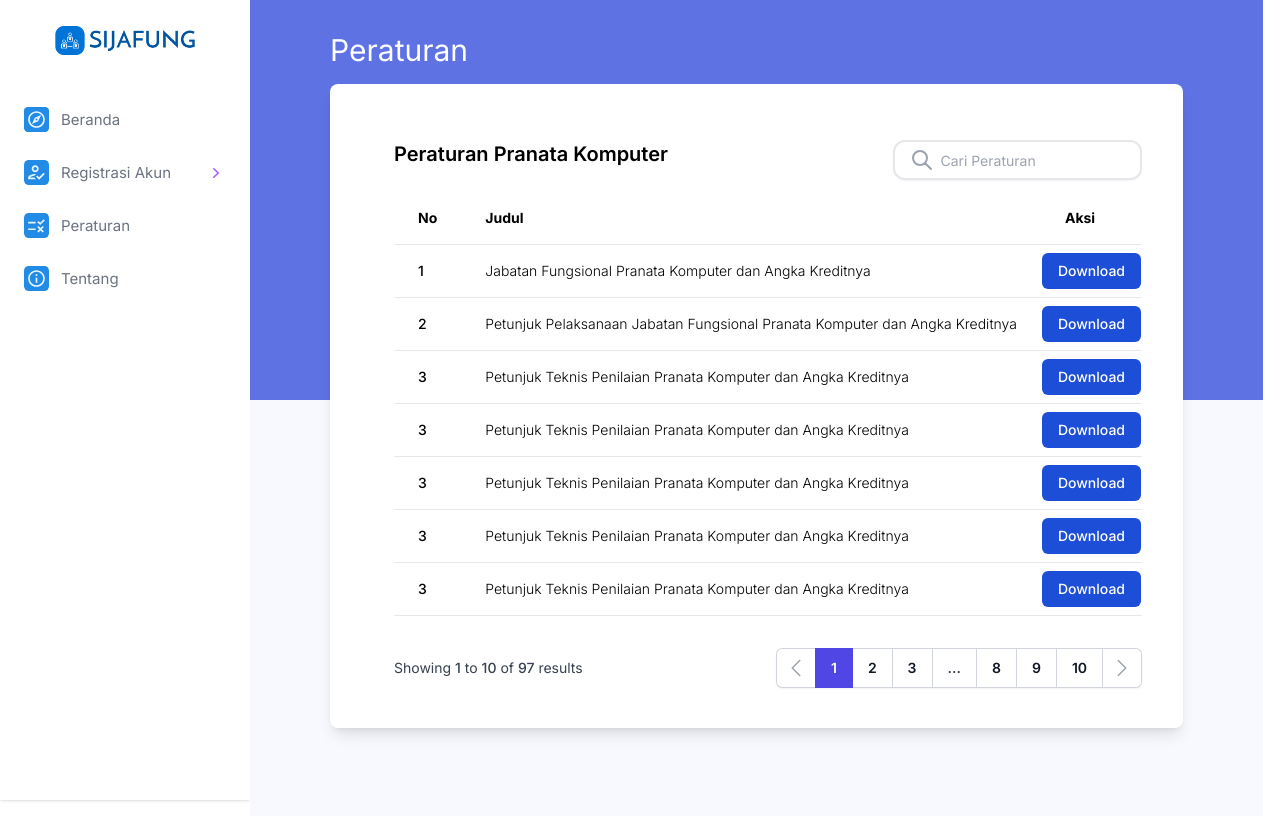
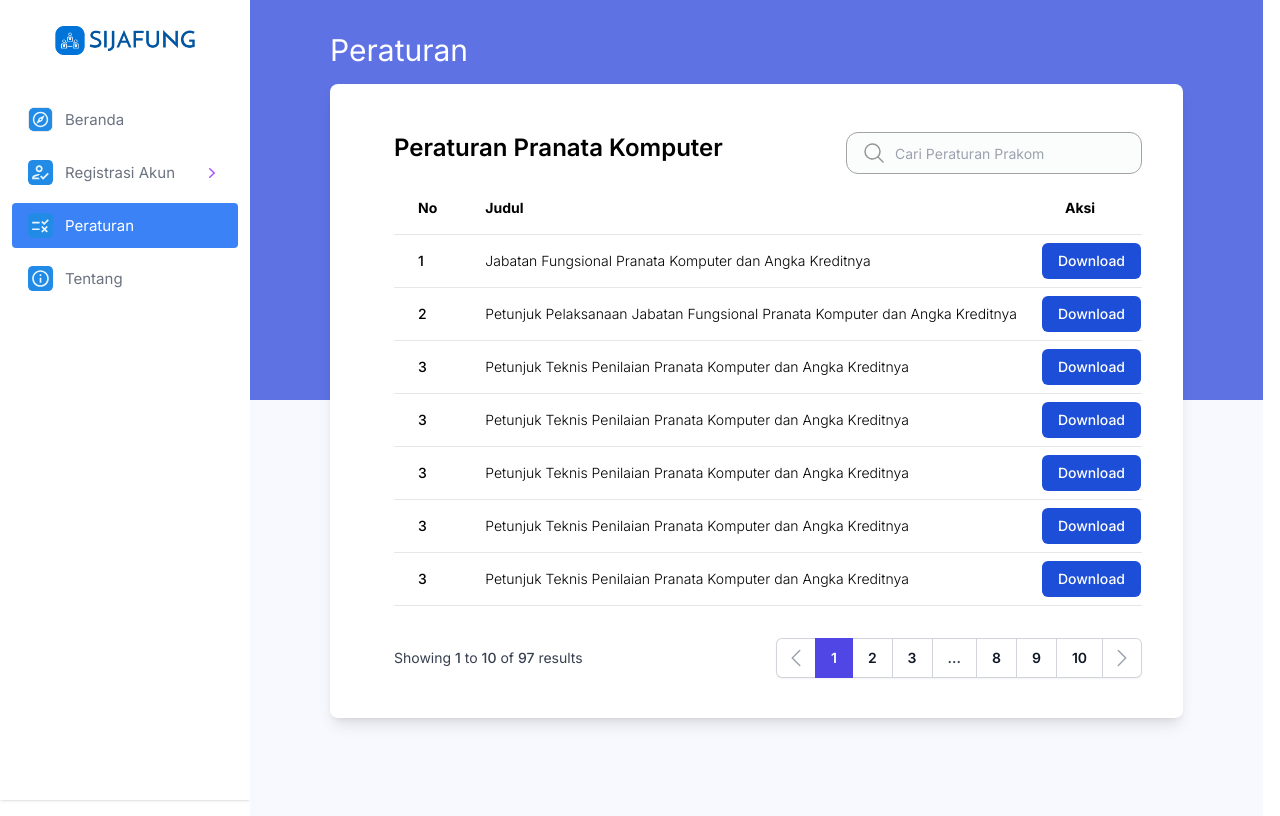
Before and after one commit to nubisub/humancomputerinteraction, a Next.js app: page /peraturan in a window 1280 px wide. Built offline with nearby package versions, Linux system fonts and the light colour scheme.

Commit message:
fix some style
fix some ui and make home page static and 2 hour revalidate API

```diff
--- a/src/app/components/sidebar.js
+++ b/src/app/components/sidebar.js
@@ -3,9 +3,16 @@ import Image from "next/image";
 import { Disclosure } from "@headlessui/react";
 import { ChevronRightIcon } from "@heroicons/react/20/solid";
 import Link from "next/link";
+import { usePathname } from "next/navigation";
 export default function Sidebar() {
+	const linkStyle =
+		"p-2.5 flex items-center rounded px-4 duration-300 cursor-pointer ";
+	const currentRoute = usePathname();
+	// styles for active and non-active links
+	const nonActiveStyle = linkStyle + " text-gray hover:bg-gray-200";
+	const activeStyle = linkStyle + " text-white bg-blue-500";
 	return (
-		<div className="md:block hidden fixed top-0 bottom-0 lg:left-0 p-2 w-[250px] overflow-y-auto text-center shadow bg-white text-gray-500 ">
+		<div className="md:block hidden fixed top-0 bottom-0 lg:left-0 p-2 px-3 w-[250px] overflow-y-auto text-center shadow bg-white text-gray-500 ">
 			{/* Logo Sijafung BPS */}
 			<Link href="/">
 				<div className="text-xl">
@@ -23,14 +30,15 @@ export default function Sidebar() {
 			<div className="mt-8 gap-y-2 flex flex-col">
 				{/* Beranda */}
 				<Link href="/">
-					<div className="p-2.5 flex items-center rounded px-4 duration-300 cursor-pointer hover:bg-gray-200 ">
+					<div className={currentRoute === "/" ? activeStyle : nonActiveStyle}>
 						<Image
 							src={"/logoMenu/logoBeranda.svg"}
 							width={25}
 							height={25}
 							alt={"logoBeranda.png"}
+							className="border rounded-md border-opacity-40"
 						/>
-						<span className="text-[15px] ml-3 ">Beranda</span>
+						<span className="text-[15px] ml-3 text-inherit">Beranda</span>
 					</div>
 				</Link>
 
@@ -55,21 +63,23 @@ export default function Sidebar() {
 								/>
 							</Disclosure.Button>
 
-							<Disclosure.Panel>
+							<Disclosure.Panel
+								className={"border-l ml-7 border-slate-400 border-opacity-50 "}
+							>
 								<Link
-									className="p-2.5 ml-4  flex items-center rounded px-4 duration-300 cursor-pointer hover:bg-gray-200 pl-6 mr-4"
+									className="p-2.5 ml-2 pl-2  flex items-center rounded px-4 duration-300 cursor-pointer hover:bg-gray-200 mr-4"
 									href="/registrasi/prakom"
 								>
 									<span className="text-[15px] ml-3 ">Calon Prakom</span>
 								</Link>
 								<Link
-									className="p-2.5 ml-4  flex items-center rounded px-4 duration-300 cursor-pointer hover:bg-gray-200 pl-6 mr-4"
+									className="p-2.5 ml-2 pl-2  flex items-center rounded px-4 duration-300 cursor-pointer hover:bg-gray-200 mr-4"
 									href="/registrasi/statistisi"
 								>
 									<span className="text-[15px] ml-3 ">Calon Statistisi</span>
 								</Link>
 								<Link
-									className="p-2.5 ml-4  flex items-center rounded px-4 duration-300 cursor-pointer hover:bg-gray-200 pl-6 mr-4"
+									className="p-2.5 ml-2 pl-2  flex items-center rounded px-4 duration-300 cursor-pointer hover:bg-gray-200 mr-4"
 									href="/registrasi/admin"
 								>
 									<span className="text-[15px] ml-3 ">Admin Instansi</span>
@@ -81,7 +91,7 @@ export default function Sidebar() {
 
 				{/* Peraturan */}
 				<Link href="/peraturan">
-					<div className="p-2.5 flex items-center rounded px-4 duration-300 cursor-pointer hover:bg-gray-200 ">
+					<div className={currentRoute === "/peraturan" ? activeStyle : nonActiveStyle}>
 						<Image
 							src={"/logoMenu/logoPeraturan.svg"}
 							width={25}
@@ -93,7 +103,7 @@ export default function Sidebar() {
 				</Link>
 				{/* Tentang */}
 				<Link href="/tentang">
-					<div className="p-2.5 flex items-center rounded px-4 duration-300 cursor-pointer hover:bg-gray-200 ">
+					<div className={currentRoute === "/tentang" ? activeStyle : nonActiveStyle}>
 						<Image
 							src={"/logoMenu/logoTentang.svg"}
 							width={25}
--- a/src/app/components/topNav.js
+++ b/src/app/components/topNav.js
@@ -1,7 +1,3 @@
-import { Fragment } from "react";
-import { Transition } from "@headlessui/react";
-import { Menu } from "@headlessui/react";
-
 export default function TopNav() {
 	return (
 		<div className="md:flex hidden justify-between items-center my-2 mb-8 z-50">
--- a/src/app/peraturan/page.js
+++ b/src/app/peraturan/page.js
@@ -4,35 +4,32 @@ export default function Home() {
 			<div className="flex flex-col">
 				<div className="overflow-x-auto sm:-mx-6 lg:-mx-8">
 					<div className="inline-block min-w-full py-2 sm:px-6 lg:px-8">
-						<div className="overflow-hidden my-4 mb-8">
-							<div className="flex items-start justify-between">
-								<div className="text-xl font-semibold">
+						<div className="overflow-hidden my-2 mb-8">
+							<div className="flex items-start mb-2 justify-between">
+								<div className="text-2xl font-semibold">
 									Peraturan Pranata Komputer
 								</div>
-								<div className="relative flex items-center w-1/3 border-2 shadow-sm mb-3 h-10 rounded-xl  bg-white overflow-hidden items-center">
-									<div className="grid place-items-center h-full w-12 ml-2 text-gray-400">
+								<div className="flex items-center justify-center">
 									<svg
 										xmlns="http://www.w3.org/2000/svg"
-											className="h-6 w-6"
 										fill="none"
 										viewBox="0 0 24 24"
+										strokeWidth={1.5}
 										stroke="currentColor"
+										className="w-6 h-6"
 									>
 										<path
-												stroke-linecap="round"
-												stroke-linejoin="round"
-												stroke-width="2"
-												d="M21 21l-6-6m2-5a7 7 0 11-14 0 7 7 0 0114 0z"
+											strokeLinecap="round"
+											strokeLinejoin="round"
+											d="M21 21l-5.197-5.197m0 0A7.5 7.5 0 105.196 5.196a7.5 7.5 0 0010.607 10.607z"
 										/>
 									</svg>
-									</div>
-
 									<input
-										className="peer h-full w-full outline-none text-sm text-gray-700 pr-8"
+										className="appearance-none block bg-gray-50 bg-opacity-60 border border-neutral-400  focus:outline-sky-600 focus:outline-1 rounded-xl  py-2 px-3 -ml-10 pl-12 transition-colors placeholder:text-sm"
 										type="text"
 										id="search"
-										placeholder="Cari Peraturan"
-									/>
+										placeholder="Cari Peraturan Prakom"
+									></input>
 								</div>
 							</div>
 							<table className="min-w-full text-left text-sm font-light">
@@ -60,7 +57,7 @@ export default function Home() {
 										<td>
 											<button
 												type="button"
-												class="text-white bg-blue-700 hover:bg-blue-800 focus:ring-4 focus:ring-blue-300 font-medium rounded-md text-sm px-4 py-2 dark:bg-blue-600 dark:hover:bg-blue-700 focus:outline-none dark:focus:ring-blue-800"
+												class="text-white bg-blue-700 hover:bg-blue-800 font-medium rounded-md text-sm px-4 py-2 dark:bg-blue-600 dark:hover:bg-blue-700 focus:outline-none dark:focus:ring-blue-800"
 											>
 												Download
 											</button>
@@ -77,7 +74,7 @@ export default function Home() {
 										<td>
 											<button
 												type="button"
-												class="text-white bg-blue-700 hover:bg-blue-800 focus:ring-4 focus:ring-blue-300 font-medium rounded-md text-sm px-4 py-2 dark:bg-blue-600 dark:hover:bg-blue-700 focus:outline-none dark:focus:ring-blue-800"
+												class="text-white bg-blue-700 hover:bg-blue-800 font-medium rounded-md text-sm px-4 py-2 dark:bg-blue-600 dark:hover:bg-blue-700 focus:outline-none dark:focus:ring-blue-800"
 											>
 												Download
 											</button>
@@ -94,7 +91,7 @@ export default function Home() {
 										<td>
 											<button
 												type="button"
-												class="text-white bg-blue-700 hover:bg-blue-800 focus:ring-4 focus:ring-blue-300 font-medium rounded-md text-sm px-4 py-2 dark:bg-blue-600 dark:hover:bg-blue-700 focus:outline-none dark:focus:ring-blue-800"
+												class="text-white bg-blue-700 hover:bg-blue-800 font-medium rounded-md text-sm px-4 py-2 dark:bg-blue-600 dark:hover:bg-blue-700 focus:outline-none dark:focus:ring-blue-800"
 											>
 												Download
 											</button>
@@ -111,7 +108,7 @@ export default function Home() {
 										<td>
 											<button
 												type="button"
-												class="text-white bg-blue-700 hover:bg-blue-800 focus:ring-4 focus:ring-blue-300 font-medium rounded-md text-sm px-4 py-2 dark:bg-blue-600 dark:hover:bg-blue-700 focus:outline-none dark:focus:ring-blue-800"
+												class="text-white bg-blue-700 hover:bg-blue-800 font-medium rounded-md text-sm px-4 py-2 dark:bg-blue-600 dark:hover:bg-blue-700 focus:outline-none dark:focus:ring-blue-800"
 											>
 												Download
 											</button>
@@ -128,7 +125,7 @@ export default function Home() {
 										<td>
 											<button
 												type="button"
-												class="text-white bg-blue-700 hover:bg-blue-800 focus:ring-4 focus:ring-blue-300 font-medium rounded-md text-sm px-4 py-2 dark:bg-blue-600 dark:hover:bg-blue-700 focus:outline-none dark:focus:ring-blue-800"
+												class="text-white bg-blue-700 hover:bg-blue-800 font-medium rounded-md text-sm px-4 py-2 dark:bg-blue-600 dark:hover:bg-blue-700 focus:outline-none dark:focus:ring-blue-800"
 											>
 												Download
 											</button>
@@ -145,7 +142,7 @@ export default function Home() {
 										<td>
 											<button
 												type="button"
-												class="text-white bg-blue-700 hover:bg-blue-800 focus:ring-4 focus:ring-blue-300 font-medium rounded-md text-sm px-4 py-2 dark:bg-blue-600 dark:hover:bg-blue-700 focus:outline-none dark:focus:ring-blue-800"
+												class="text-white bg-blue-700 hover:bg-blue-800 font-medium rounded-md text-sm px-4 py-2 dark:bg-blue-600 dark:hover:bg-blue-700 focus:outline-none dark:focus:ring-blue-800"
 											>
 												Download
 											</button>
@@ -162,7 +159,7 @@ export default function Home() {
 										<td>
 											<button
 												type="button"
-												class="text-white bg-blue-700 hover:bg-blue-800 focus:ring-4 focus:ring-blue-300 font-medium rounded-md text-sm px-4 py-2 dark:bg-blue-600 dark:hover:bg-blue-700 focus:outline-none dark:focus:ring-blue-800"
+												class="text-white bg-blue-700 hover:bg-blue-800 font-medium rounded-md text-sm px-4 py-2 dark:bg-blue-600 dark:hover:bg-blue-700 focus:outline-none dark:focus:ring-blue-800"
 											>
 												Download
 											</button>
--- a/src/data/news/pengumuman-hasil-uji-kompetensi-februari-2022.mdx
+++ b/src/data/news/pengumuman-hasil-uji-kompetensi-februari-2022.mdx
@@ -1,5 +1,5 @@
 ---
-title: pengumuman-hasil-uji-kompetensi-februari-2022
+title: Pengumuman Hasil Uji Kompetensi Februari 2022
 date: "2022-08-03"
 tags: ["Pengumuman, Uji Kompetensi"]
 draft: false
```
Also changed, not shown: src/app/page.js (+24 -19 lines), src/app/post/[slug]/page.js (+24 -11 lines), src/data/news/uji-kompetensi-gelombang-1-2020.mdx (added, +25 -0 lines). Lines whose indentation alone changed are shown as unchanged.
